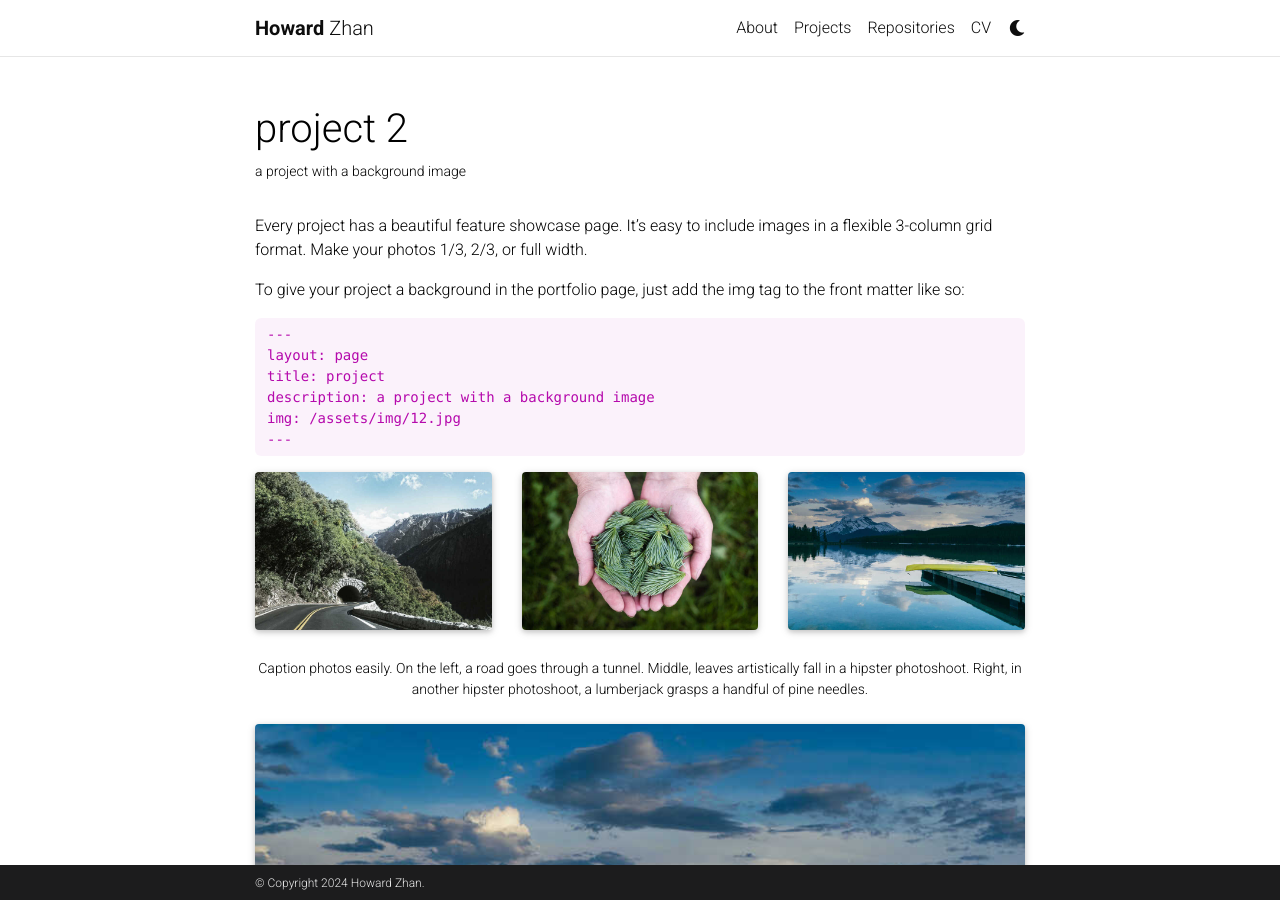
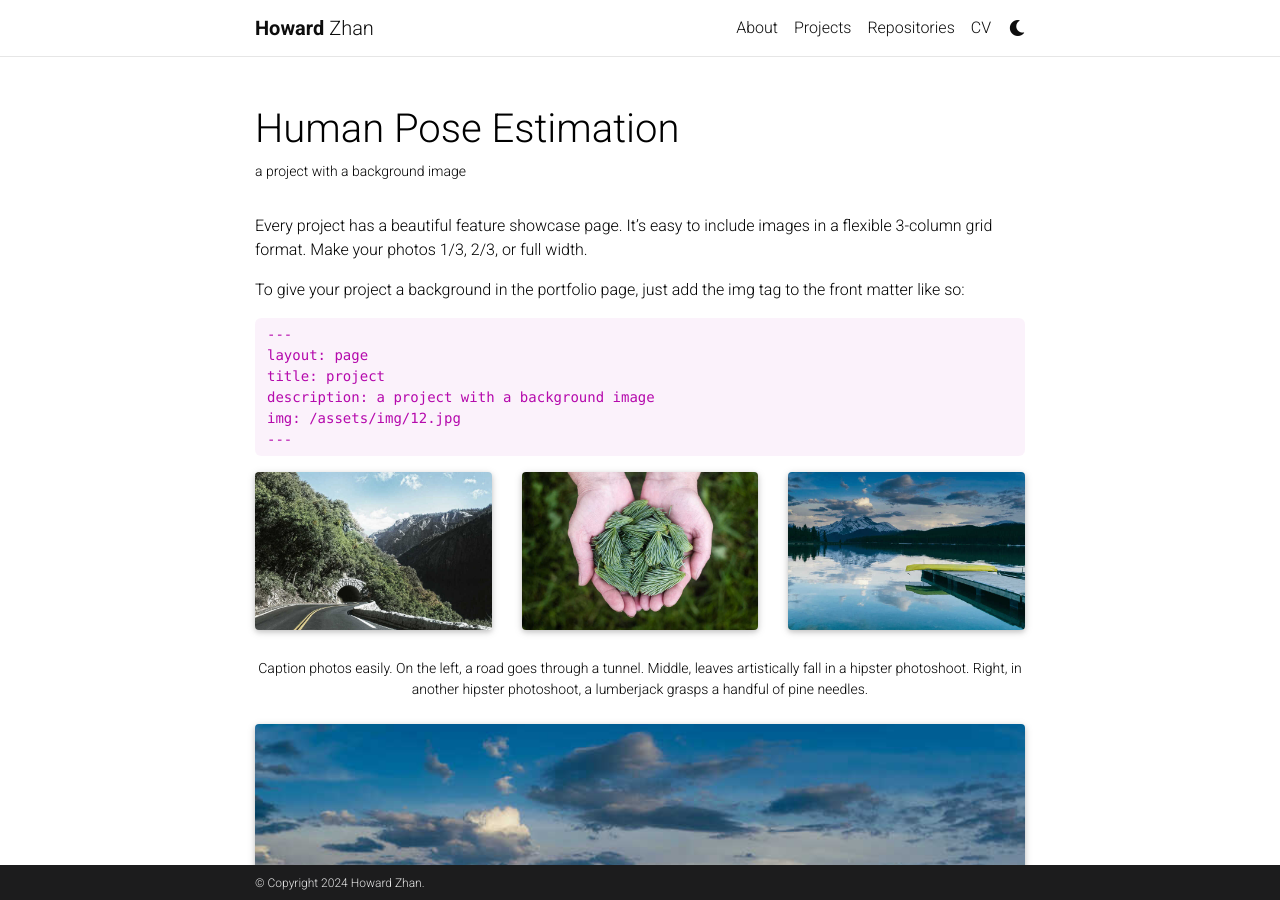
Before and after one commit to huayezhan/resume, a Jekyll site: the page built from _projects/2_project.md, in a window 1280 px wide and 900 px high. Built offline with Jekyll 4.4.1, drawn with Linux system fonts in a browser that asks for light colours; comment, search, counter and statistics services are not loaded; a style sheet for code colours, icons or effects is not loaded.

Commit message:
added project-ttc

```diff
--- a/_projects/2_project.md
+++ b/_projects/2_project.md
@@ -1,6 +1,6 @@
 ---
 layout: page
-title: project 2
+title: Human Pose Estimation
 description: a project with a background image
 img: assets/img/3.jpg
 importance: 2
```
